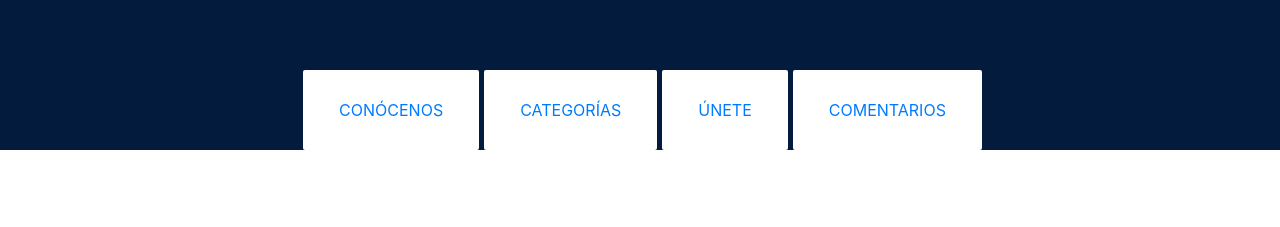
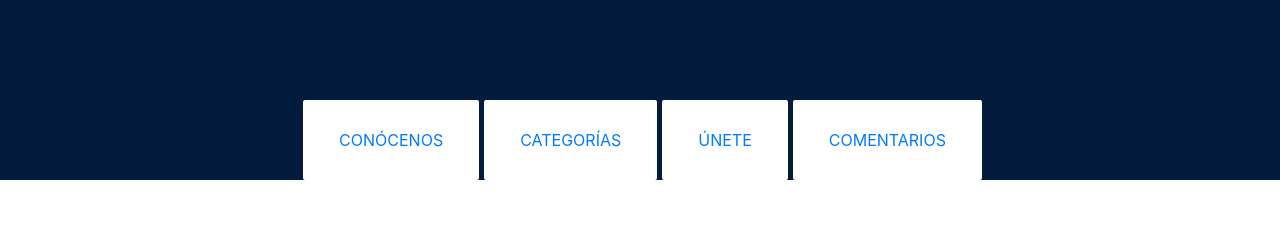
Before and after one commit to tomatovalley/ecologia-team5-gestion-de-residuos, a plain HTML site: page index.html in a window 1280 px wide. Shown: the top 227 px of the page. Drawn offline with nearby package versions, Linux system fonts and the light colour scheme.

Commit message:
Cmabio de altura del nav

```diff
--- a/index.html
+++ b/index.html
@@ -66,7 +66,7 @@
         }
         .background-blue{
             background-color: #031c3d;
-            height: 150px;
+            height: 180px;
             margin-bottom: 80px;
         }
         #background-white{
@@ -82,7 +82,6 @@
         }
 
         .box-blue {
-            margin:0 0 25px;
             overflow:hidden;
             width: 650px;
             height: 200px;
@@ -90,6 +89,7 @@
             background-color:#031c3d;
             border-radius: 10px;
             margin: 0 auto;
+            margin-bottom: 50px;
         }
         .box-white {
             margin:0 0 25px;
@@ -100,7 +100,7 @@
             margin-left: 5px;
         }
         .margin-top{
-            margin-top: 46px;
+            margin-top: 76px;
         }
         .content-center{
             max-width: 800px;
```
